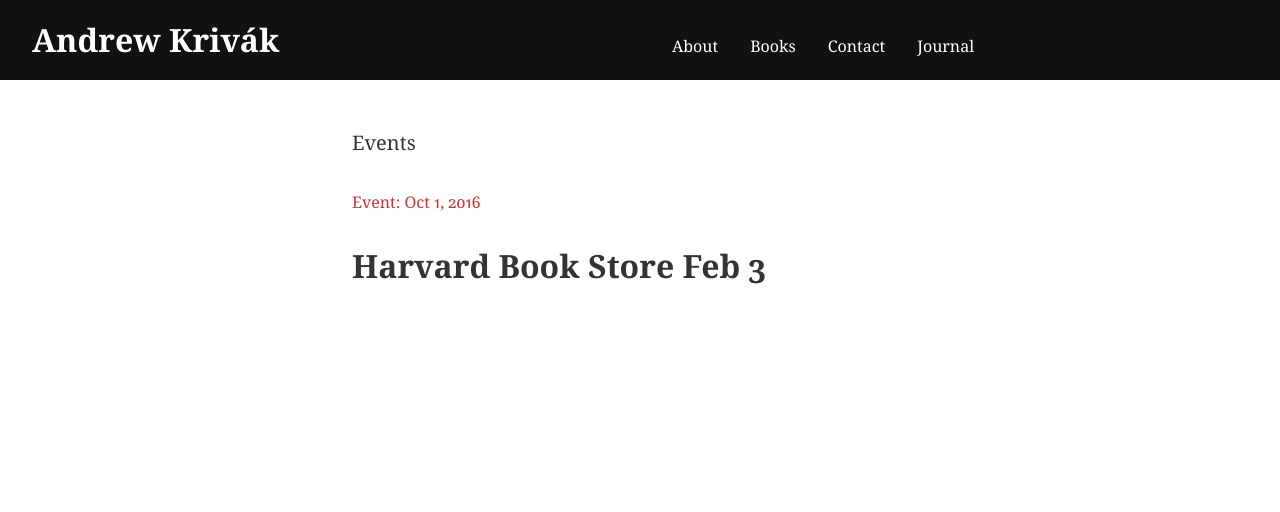
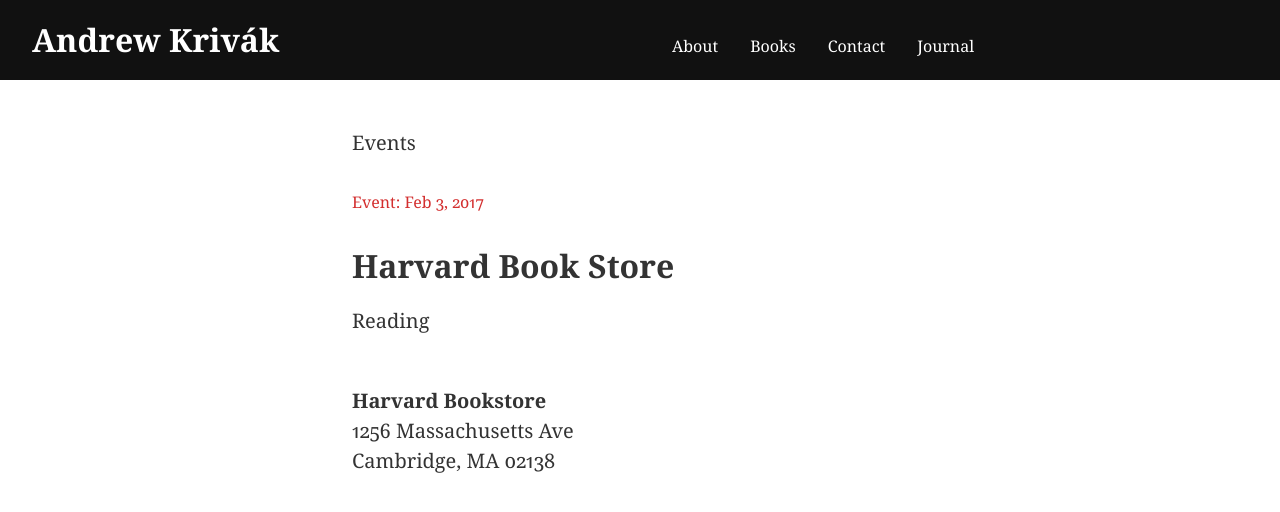
Before and after one commit to theNewDynamic/andrewkrivak.com--archive, a Jekyll site: the page built from _events/harvard-book-store-feb-3.md, in a window 1280 px wide and 900 px high. Shown: the top 512 px of the window. Built offline with Jekyll 4.4.1, drawn with Linux system fonts in a browser that asks for light colours.

Commit message:
Updated '_events/harvard-book-store-feb-3.md' via CloudCannon

```diff
--- a/_events/harvard-book-store-feb-3.md
+++ b/_events/harvard-book-store-feb-3.md
@@ -1,14 +1,17 @@
 ---
-title: Harvard Book Store Feb 3
-start_at: 2016-10-01 12:00:00
+title: Harvard Book Store
+start_at: 2017-02-03 19:00:00
 show_time: true
 venue:
-  name:
-  address:
-  city:
-  state:
-  zip:
-link:
+  name: Harvard Bookstore
+  address: 1256 Massachusetts Ave
+  city: Cambridge
+  state: MA
+  zip: 02138
+link: 'http://www.Harvard.com'
 _comments:
   link: 'links look like: http://example.com'
 ---
+
+
+Reading
```
